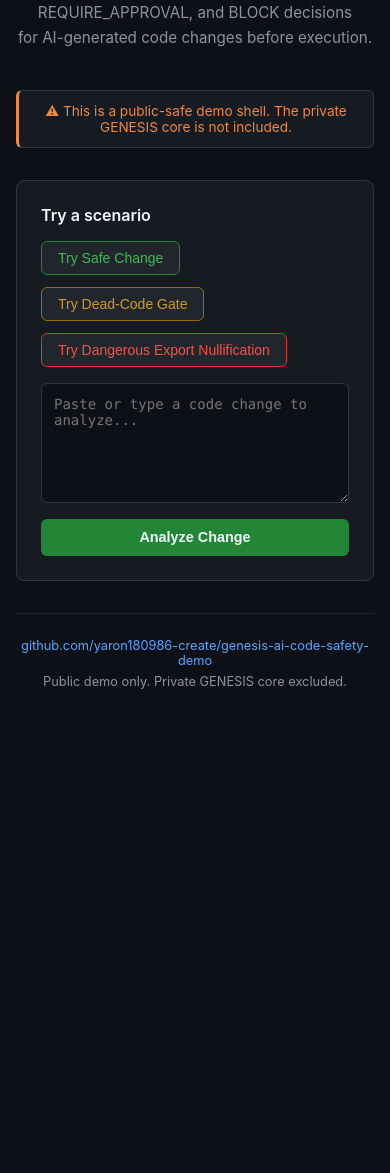
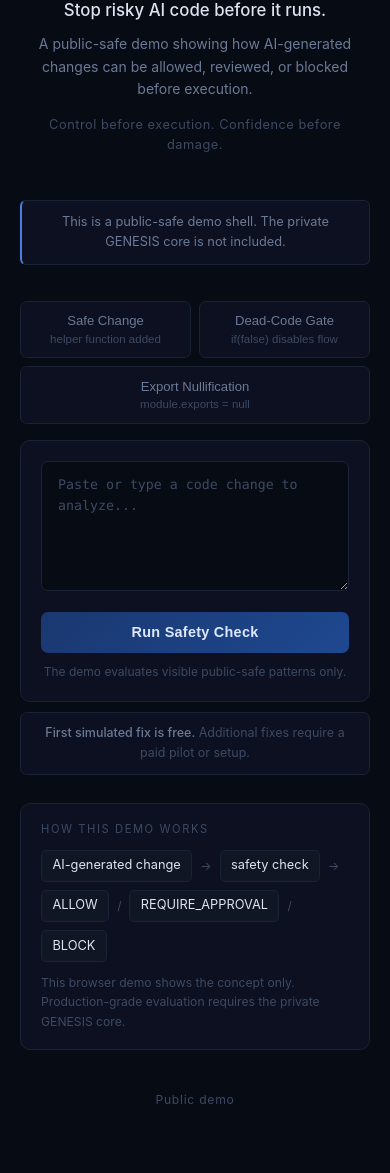
Before and after one commit to yaron180986-create/genesis-ai-code-safety-demo, a website: page index.html in a window 390 px wide. Shown: the part 131-1304 px from the top of the page. Before the commit the page ends 852 px from the top, so only its background shows below. Drawn offline with Linux system fonts and the light colour scheme.

Commit message:
feat(genesis): upgrade public demo UI psychology 99.2
- redesign browser demo with more premium psychological UI
- reduce traffic-light feel and improve trust/control language
- add clear public demo business boundary
- keep private GENESIS core excluded

```diff
--- a/index.html
+++ b/index.html
@@ -7,267 +7,447 @@
   <style>
     *, *::before, *::after { box-sizing: border-box; margin: 0; padding: 0; }
 
+    :root {
+      --bg:           #070b14;
+      --surface:      #0c1020;
+      --surface-2:    #101624;
+      --border:       #1a2236;
+      --border-hover: #28344f;
+      --text-1:       #dde4f0;
+      --text-2:       #6b7a96;
+      --text-3:       #3d4a63;
+      --accent:       #4a7fe0;
+      --accent-dim:   rgba(74, 127, 224, 0.12);
+
+      --allow-border: #2a5c3c;
+      --allow-bg:     rgba(42, 92, 60, 0.07);
+      --allow-label:  #4ade80;
+      --allow-badge:  #166534;
+
+      --block-border: #7a2020;
+      --block-bg:     rgba(122, 32, 32, 0.07);
+      --block-label:  #f87171;
+      --block-badge:  #7f1d1d;
+
+      --review-border:#6b5010;
+      --review-bg:    rgba(107, 80, 16, 0.07);
+      --review-label: #fbbf24;
+      --review-badge: #78350f;
+    }
+
+    html { scroll-behavior: smooth; }
+
     body {
-      background: #0d1117;
-      color: #e6edf3;
+      background: var(--bg);
+      color: var(--text-1);
       font-family: -apple-system, BlinkMacSystemFont, "Segoe UI", Helvetica, Arial, sans-serif;
       min-height: 100vh;
-      padding: 2rem 1rem;
+      padding: 3rem 1.25rem 4rem;
+      line-height: 1.6;
     }
 
+    /* ── Layout ── */
     .container {
-      max-width: 720px;
+      max-width: 680px;
       margin: 0 auto;
     }
 
-    /* Header */
+    /* ── Header ── */
     .header {
       text-align: center;
-      margin-bottom: 2.5rem;
-    }
-    .header h1 {
-      font-size: 1.75rem;
-      font-weight: 700;
-      color: #f0f6fc;
-      margin-bottom: 0.5rem;
-    }
-    .header p {
-      color: #8b949e;
-      font-size: 0.95rem;
-      line-height: 1.6;
+      margin-bottom: 2.75rem;
     }
 
-    /* Warning banner */
-    .warning {
-      background: #161b22;
-      border: 1px solid #30363d;
-      border-left: 3px solid #f0883e;
-      border-radius: 6px;
-      padding: 0.75rem 1rem;
-      font-size: 0.85rem;
-      color: #f0883e;
-      margin-bottom: 2rem;
-      text-align: center;
+    .header .eyebrow {
+      font-size: 0.7rem;
+      font-weight: 600;
+      letter-spacing: 0.18em;
+      text-transform: uppercase;
+      color: var(--accent);
+      margin-bottom: 1.1rem;
     }
 
-    /* Card */
-    .card {
-      background: #161b22;
-      border: 1px solid #30363d;
-      border-radius: 8px;
-      padding: 1.5rem;
-      margin-bottom: 1.5rem;
-    }
-    .card h2 {
-      font-size: 1rem;
-      font-weight: 600;
-      color: #f0f6fc;
-      margin-bottom: 1rem;
+    .header h1 {
+      font-size: clamp(1.6rem, 4vw, 2.15rem);
+      font-weight: 700;
+      color: #eef2fc;
+      letter-spacing: -0.02em;
+      margin-bottom: 0.85rem;
+      line-height: 1.2;
     }
 
-    /* Preset buttons */
-    .presets {
+    .header .slogan {
+      font-size: 1.05rem;
+      font-weight: 500;
+      color: var(--text-1);
+      margin-bottom: 0.6rem;
+    }
+
+    .header .sub {
+      font-size: 0.875rem;
+      color: var(--text-2);
+      max-width: 480px;
+      margin: 0 auto 0.9rem;
+    }
+
+    .header .trust-line {
+      font-size: 0.8rem;
+      color: var(--text-3);
+      letter-spacing: 0.04em;
+    }
+
+    /* ── Warning banner ── */
+    .notice {
+      background: var(--surface);
+      border: 1px solid var(--border);
+      border-left: 2px solid #4a7fe0;
+      border-radius: 6px;
+      padding: 0.7rem 1rem;
+      font-size: 0.8rem;
+      color: var(--text-2);
+      text-align: center;
+      margin-bottom: 2.25rem;
+    }
+
+    /* ── Scenario selector ── */
+    .scenarios {
       display: flex;
+      gap: 0.5rem;
+      margin-bottom: 1rem;
       flex-wrap: wrap;
-      gap: 0.75rem;
-      margin-bottom: 0;
     }
-    .preset-btn {
-      padding: 0.5rem 1rem;
-      border-radius: 6px;
-      border: 1px solid #30363d;
-      background: #21262d;
-      color: #e6edf3;
-      font-size: 0.875rem;
+
+    .scenario-pill {
+      flex: 1;
+      min-width: 150px;
+      padding: 0.65rem 0.85rem;
+      background: var(--surface);
+      border: 1px solid var(--border);
+      border-radius: 7px;
+      color: var(--text-2);
+      font-size: 0.82rem;
+      font-weight: 500;
       cursor: pointer;
-      transition: background 0.15s, border-color 0.15s;
+      text-align: center;
+      transition: background 0.18s, border-color 0.18s, color 0.18s;
+      line-height: 1.3;
     }
-    .preset-btn:hover { background: #30363d; border-color: #8b949e; }
-    .preset-btn.safe   { border-color: #238636; color: #3fb950; }
-    .preset-btn.safe:hover   { background: #0d2114; border-color: #3fb950; }
-    .preset-btn.danger { border-color: #da3633; color: #f85149; }
-    .preset-btn.danger:hover { background: #2d1317; border-color: #f85149; }
-    .preset-btn.warn   { border-color: #9e6a03; color: #d29922; }
-    .preset-btn.warn:hover   { background: #272115; border-color: #d29922; }
+    .scenario-pill:hover {
+      background: var(--surface-2);
+      border-color: var(--border-hover);
+      color: var(--text-1);
+    }
+    .scenario-pill.active {
+      background: var(--accent-dim);
+      border-color: var(--accent);
+      color: var(--text-1);
+    }
+    .scenario-pill .pill-label {
+      display: block;
+      font-size: 0.72rem;
+      color: var(--text-3);
+      margin-top: 0.15rem;
+    }
 
-    /* Textarea */
+    /* ── Input card ── */
+    .input-card {
+      background: var(--surface);
+      border: 1px solid var(--border);
+      border-radius: 10px;
+      padding: 1.25rem;
+      margin-bottom: 0.6rem;
+    }
+
     textarea {
       width: 100%;
-      min-height: 120px;
-      background: #0d1117;
-      border: 1px solid #30363d;
-      border-radius: 6px;
-      color: #e6edf3;
+      min-height: 130px;
+      background: var(--bg);
+      border: 1px solid var(--border);
+      border-radius: 7px;
+      color: var(--text-1);
       font-family: "SFMono-Regular", Consolas, "Liberation Mono", Menlo, monospace;
-      font-size: 0.875rem;
-      padding: 0.75rem;
+      font-size: 0.83rem;
+      padding: 0.85rem 1rem;
       resize: vertical;
       outline: none;
-      transition: border-color 0.15s;
-      margin-top: 1rem;
+      transition: border-color 0.18s;
+      margin-bottom: 0.85rem;
+      line-height: 1.55;
     }
-    textarea:focus { border-color: #58a6ff; }
+    textarea:focus { border-color: var(--accent); }
+    textarea::placeholder { color: var(--text-3); }
 
-    /* Analyze button */
-    .analyze-btn {
+    .cta-btn {
       display: block;
       width: 100%;
-      margin-top: 0.75rem;
-      padding: 0.65rem 1rem;
-      border-radius: 6px;
+      padding: 0.78rem 1rem;
+      border-radius: 7px;
       border: none;
-      background: #238636;
-      color: #f0f6fc;
+      background: #1a3870;
+      background: linear-gradient(135deg, #1a3870 0%, #1e4890 100%);
+      color: #dde8ff;
       font-size: 0.9rem;
       font-weight: 600;
+      letter-spacing: 0.02em;
       cursor: pointer;
-      transition: background 0.15s;
+      transition: filter 0.18s, transform 0.12s;
     }
-    .analyze-btn:hover { background: #2ea043; }
+    .cta-btn:hover {
+      filter: brightness(1.15);
+      transform: translateY(-1px);
+    }
+    .cta-btn:active { transform: translateY(0); }
 
-    /* Result panel */
+    .cta-note {
+      margin-top: 0.6rem;
+      text-align: center;
+      font-size: 0.75rem;
+      color: var(--text-3);
+    }
+
+    /* ── Business boundary ── */
+    .boundary {
+      background: var(--surface);
+      border: 1px solid var(--border);
+      border-radius: 7px;
+      padding: 0.65rem 1rem;
+      font-size: 0.78rem;
+      color: var(--text-3);
+      text-align: center;
+      margin-bottom: 1.75rem;
+    }
+    .boundary strong { color: var(--text-2); font-weight: 500; }
+
+    /* ── Result panel ── */
     .result {
+      background: var(--surface);
+      border: 1px solid var(--border);
+      border-radius: 10px;
+      margin-bottom: 1.75rem;
+      overflow: hidden;
+      opacity: 0;
+      transform: translateY(6px);
+      transition: opacity 0.25s, transform 0.25s;
+      pointer-events: none;
       display: none;
-      border-radius: 8px;
-      border: 1px solid #30363d;
-      overflow: hidden;
-      margin-bottom: 1.5rem;
     }
-    .result.visible { display: block; }
+    .result.visible {
+      display: block;
+      opacity: 1;
+      transform: translateY(0);
+      pointer-events: auto;
+    }
 
-    .result-header {
+    .result-top {
+      padding: 1rem 1.25rem 0.85rem;
+      border-bottom: 1px solid var(--border);
       display: flex;
       align-items: center;
       gap: 0.75rem;
-      padding: 1rem 1.25rem;
     }
-    .result-header.allow  { background: #0d2114; border-bottom: 1px solid #238636; }
-    .result-header.block  { background: #2d1317; border-bottom: 1px solid #da3633; }
-    .result-header.review { background: #272115; border-bottom: 1px solid #9e6a03; }
+    .result-top.allow  { background: var(--allow-bg);  border-bottom-color: var(--allow-border); }
+    .result-top.block  { background: var(--block-bg);  border-bottom-color: var(--block-border); }
+    .result-top.review { background: var(--review-bg); border-bottom-color: var(--review-border); }
 
-    .badge {
-      font-size: 0.8rem;
+    .verdict-badge {
+      font-size: 0.68rem;
       font-weight: 700;
-      letter-spacing: 0.05em;
-      padding: 0.2rem 0.6rem;
+      letter-spacing: 0.12em;
+      text-transform: uppercase;
+      padding: 0.22rem 0.55rem;
       border-radius: 4px;
+      flex-shrink: 0;
     }
-    .badge.allow  { background: #238636; color: #f0f6fc; }
-    .badge.block  { background: #da3633; color: #f0f6fc; }
-    .badge.review { background: #9e6a03; color: #f0f6fc; }
+    .verdict-badge.allow  { background: var(--allow-badge);  color: #bbf7d0; }
+    .verdict-badge.block  { background: var(--block-badge);  color: #fecaca; }
+    .verdict-badge.review { background: var(--review-badge); color: #fef3c7; }
 
-    .result-header .decision-label {
-      font-size: 1rem;
+    .verdict-title {
+      font-size: 0.92rem;
       font-weight: 600;
-      color: #f0f6fc;
+      color: var(--text-1);
     }
 
     .result-body {
-      background: #161b22;
-      padding: 1rem 1.25rem;
+      padding: 0.9rem 1.25rem;
     }
     .result-row {
       display: flex;
-      gap: 0.5rem;
-      font-size: 0.875rem;
+      gap: 1rem;
+      font-size: 0.845rem;
       margin-bottom: 0.5rem;
       line-height: 1.5;
     }
     .result-row:last-child { margin-bottom: 0; }
-    .result-label {
-      color: #8b949e;
-      min-width: 80px;
+    .row-key {
+      color: var(--text-3);
+      min-width: 72px;
       flex-shrink: 0;
+      font-size: 0.78rem;
+      text-transform: uppercase;
+      letter-spacing: 0.07em;
+      padding-top: 0.1rem;
     }
-    .result-value { color: #e6edf3; }
-    .risk-critical { color: #f85149; font-weight: 600; }
-    .risk-elevated { color: #d29922; font-weight: 600; }
-    .risk-low      { color: #3fb950; font-weight: 600; }
+    .row-val { color: var(--text-2); }
+    .risk-critical { color: var(--block-label);  font-weight: 600; }
+    .risk-elevated { color: var(--review-label); font-weight: 600; }
+    .risk-low      { color: var(--allow-label);  font-weight: 600; }
 
-    /* Footer */
+    /* ── How it works ── */
+    .how {
+      background: var(--surface);
+      border: 1px solid var(--border);
+      border-radius: 10px;
+      padding: 1.1rem 1.25rem;
+      margin-bottom: 2.5rem;
+    }
+    .how-title {
+      font-size: 0.7rem;
+      text-transform: uppercase;
+      letter-spacing: 0.14em;
+      color: var(--text-3);
+      margin-bottom: 0.65rem;
+    }
+    .how-flow {
+      display: flex;
+      align-items: center;
+      gap: 0.5rem;
+      flex-wrap: wrap;
+      font-size: 0.82rem;
+      color: var(--text-2);
+    }
+    .how-step {
+      background: var(--surface-2);
+      border: 1px solid var(--border);
+      border-radius: 5px;
+      padding: 0.3rem 0.65rem;
+      color: var(--text-1);
+      font-size: 0.8rem;
+    }
+    .how-arrow { color: var(--text-3); font-size: 0.75rem; }
+    .how-note {
+      margin-top: 0.7rem;
+      font-size: 0.76rem;
+      color: var(--text-3);
+    }
+
+    /* ── Footer ── */
     .footer {
       text-align: center;
-      font-size: 0.8rem;
-      color: #8b949e;
-      margin-top: 2rem;
-      padding-top: 1.5rem;
-      border-top: 1px solid #21262d;
+      font-size: 0.76rem;
+      color: var(--text-3);
+      letter-spacing: 0.06em;
     }
-    .footer a {
-      color: #58a6ff;
-      text-decoration: none;
-    }
-    .footer a:hover { text-decoration: underline; }
-    .footer p + p { margin-top: 0.4rem; }
   </style>
 </head>
 <body>
 <div class="container">
 
-    <div class="header">
-      <h1>GENESIS AI Code Safety Gate</h1>
-      <p>Try a public-safe demo — see ALLOW, REQUIRE_APPROVAL, and BLOCK decisions<br>
-         for AI-generated code changes before execution.</p>
+  <!-- Header -->
+  <header class="header">
+    <p class="eyebrow">GENESIS</p>
+    <h1>AI Code Safety Gate</h1>
+    <p class="slogan">Stop risky AI code before it runs.</p>
+    <p class="sub">
+      A public-safe demo showing how AI-generated changes can be allowed,
+      reviewed, or blocked before execution.
+    </p>
+    <p class="trust-line">Control before execution. Confidence before damage.</p>
+  </header>
+
+  <!-- Warning -->
+  <div class="notice">
+    This is a public-safe demo shell. The private GENESIS core is not included.
   </div>
 
-    <div class="warning">
-      ⚠ This is a public-safe demo shell. The private GENESIS core is not included.
+  <!-- Scenario selector -->
+  <div class="scenarios">
+    <button class="scenario-pill" id="pill-safe"     onclick="loadPreset('safe')">
+      Safe Change
+      <span class="pill-label">helper function added</span>
+    </button>
+    <button class="scenario-pill" id="pill-deadcode" onclick="loadPreset('deadcode')">
+      Dead-Code Gate
+      <span class="pill-label">if(false) disables flow</span>
+    </button>
+    <button class="scenario-pill" id="pill-danger"   onclick="loadPreset('danger')">
+      Export Nullification
+      <span class="pill-label">module.exports = null</span>
+    </button>
   </div>
 
-    <!-- Result panel (shown after analysis) -->
+  <!-- Input -->
+  <div class="input-card">
+    <textarea id="input" placeholder="Paste or type a code change to analyze..."></textarea>
+    <button class="cta-btn" onclick="analyze()">Run Safety Check</button>
+    <p class="cta-note">The demo evaluates visible public-safe patterns only.</p>
+  </div>
+
+  <!-- Business boundary -->
+  <div class="boundary">
+    <strong>First simulated fix is free.</strong>
+    Additional fixes require a paid pilot or setup.
+  </div>
+
+  <!-- Result -->
   <div class="result" id="result">
-      <div class="result-header" id="result-header">
-        <span class="badge" id="result-badge"></span>
-        <span class="decision-label" id="result-decision-label"></span>
+    <div class="result-top" id="result-top">
+      <span class="verdict-badge" id="result-badge"></span>
+      <span class="verdict-title" id="result-title"></span>
     </div>
     <div class="result-body">
       <div class="result-row">
-          <span class="result-label">Risk level</span>
-          <span class="result-value" id="result-risk"></span>
+        <span class="row-key">Risk</span>
+        <span class="row-val" id="result-risk"></span>
       </div>
       <div class="result-row">
-          <span class="result-label">Reason</span>
-          <span class="result-value" id="result-reason"></span>
+        <span class="row-key">Reason</span>
+        <span class="row-val" id="result-reason"></span>
       </div>
       <div class="result-row">
-          <span class="result-label">Action</span>
-          <span class="result-value" id="result-action"></span>
+        <span class="row-key">Action</span>
+        <span class="row-val" id="result-action"></span>
       </div>
     </div>
   </div>
 
-    <!-- Input card -->
-    <div class="card">
-      <h2>Try a scenario</h2>
-      <div class="presets">
-        <button class="preset-btn safe" onclick="loadPreset('safe')">Try Safe Change</button>
-        <button class="preset-btn warn" onclick="loadPreset('deadcode')">Try Dead-Code Gate</button>
-        <button class="preset-btn danger" onclick="loadPreset('danger')">Try Dangerous Export Nullification</button>
+  <!-- How it works -->
+  <div class="how">
+    <p class="how-title">How this demo works</p>
+    <div class="how-flow">
+      <span class="how-step">AI-generated change</span>
+      <span class="how-arrow">→</span>
+      <span class="how-step">safety check</span>
+      <span class="how-arrow">→</span>
+      <span class="how-step">ALLOW</span>
+      <span class="how-arrow">/</span>
+      <span class="how-step">REQUIRE_APPROVAL</span>
+      <span class="how-arrow">/</span>
+      <span class="how-step">BLOCK</span>
     </div>
-      <textarea id="input" placeholder="Paste or type a code change to analyze..."></textarea>
-      <button class="analyze-btn" onclick="analyze()">Analyze Change</button>
+    <p class="how-note">
+      This browser demo shows the concept only.
+      Production-grade evaluation requires the private GENESIS core.
+    </p>
   </div>
 
-    <div class="footer">
-      <p>
-        <a href="https://github.com/yaron180986-create/genesis-ai-code-safety-demo" target="_blank" rel="noopener">
-          github.com/yaron180986-create/genesis-ai-code-safety-demo
-        </a>
-      </p>
-      <p>Public demo only. Private GENESIS core excluded.</p>
-    </div>
+  <!-- Footer -->
+  <footer class="footer">Public demo</footer>
 
 </div>
-
 <script>
   const PRESETS = {
-      safe: "// Safe helper addition\nfunction formatDate(date) {\n  return date.toISOString().split('T')[0];\n}",
+    safe:     "// Safe helper addition\nfunction formatDate(date) {\n  return date.toISOString().split('T')[0];\n}",
     deadcode: "// Dead-code gate on critical payment flow\nif (false) {\n  processPayment(order);\n}",
-      danger: "// Critical export nullification\nmodule.exports = null;"
+    danger:   "// Critical export nullification\nmodule.exports = null;"
   };
+
+  const pillIds = { safe: 'pill-safe', deadcode: 'pill-deadcode', danger: 'pill-danger' };
 
   function loadPreset(key) {
     document.getElementById('input').value = PRESETS[key];
+    Object.values(pillIds).forEach(id => document.getElementById(id).classList.remove('active'));
+    document.getElementById(pillIds[key]).classList.add('active');
     analyze();
   }
 
@@ -275,50 +455,59 @@
     const input = document.getElementById('input').value.trim();
     if (!input) return;
 
-      let decision, risk, reason, action, cls;
+    let decision, riskClass, riskText, reason, action, stateClass;
 
     if (/module\.exports\s*=\s*null/.test(input)) {
-        decision = 'BLOCK';
-        cls      = 'block';
-        risk     = 'CRITICAL';
-        reason   = 'Detected module.exports = null — critical export nullification.';
-        action   = 'Change blocked before execution.';
+      decision   = 'BLOCK';
+      stateClass = 'block';
+      riskClass  = 'risk-critical';
+      riskText   = 'CRITICAL';
+      reason     = 'Detected module.exports = null — critical export nullification.';
+      action     = 'Change blocked before execution.';
     } else if (/if\s*\(\s*false\s*\)/.test(input)) {
-        decision = 'REQUIRE_APPROVAL';
-        cls      = 'review';
-        risk     = 'ELEVATED';
-        reason   = 'Detected dead-code gate pattern — if(false) disables critical flow.';
-        action   = 'Change queued for human review.';
+      decision   = 'REQUIRE_APPROVAL';
+      stateClass = 'review';
+      riskClass  = 'risk-elevated';
+      riskText   = 'ELEVATED';
+      reason     = 'Detected dead-code gate pattern — if(false) disables critical flow.';
+      action     = 'Change queued for human review.';
     } else {
-        decision = 'ALLOW';
-        cls      = 'allow';
-        risk     = 'LOW';
-        reason   = 'No high-risk public demo patterns detected.';
-        action   = 'Change cleared for execution.';
+      decision   = 'ALLOW';
+      stateClass = 'allow';
+      riskClass  = 'risk-low';
+      riskText   = 'LOW';
+      reason     = 'No high-risk public demo patterns detected.';
+      action     = 'Change cleared for execution.';
     }
 
-      const riskClass = { CRITICAL: 'risk-critical', ELEVATED: 'risk-elevated', LOW: 'risk-low' }[risk];
+    const TITLES = {
+      ALLOW:            'Change passed safety check',
+      BLOCK:            'Change blocked before execution',
+      REQUIRE_APPROVAL: 'Human sign-off required before execution'
+    };
 
-      const header = document.getElementById('result-header');
-      header.className = 'result-header ' + cls;
+    const top = document.getElementById('result-top');
+    top.className = 'result-top ' + stateClass;
 
     const badge = document.getElementById('result-badge');
-      badge.className = 'badge ' + cls;
+    badge.className = 'verdict-badge ' + stateClass;
     badge.textContent = decision;
 
-      document.getElementById('result-decision-label').textContent =
-        { ALLOW: 'Change passed safety check', BLOCK: 'Change blocked before execution', REQUIRE_APPROVAL: 'Human sign-off required' }[decision];
+    document.getElementById('result-title').textContent  = TITLES[decision];
 
     const riskEl = document.getElementById('result-risk');
-      riskEl.className = 'result-value ' + riskClass;
-      riskEl.textContent = risk;
+    riskEl.className = 'row-val ' + riskClass;
+    riskEl.textContent = riskText;
 
     document.getElementById('result-reason').textContent = reason;
     document.getElementById('result-action').textContent = action;
 
-      const resultEl = document.getElementById('result');
-      resultEl.classList.add('visible');
-      resultEl.scrollIntoView({ behavior: 'smooth', block: 'nearest' });
+    const panel = document.getElementById('result');
+    panel.style.display = 'block';
+    // Force reflow for transition
+    panel.getBoundingClientRect();
+    panel.classList.add('visible');
+    panel.scrollIntoView({ behavior: 'smooth', block: 'nearest' });
   }
 </script>
 </body>
```
Also changed, not shown: docs/ui-polish-qa-99-2.md (added, +83 -0 lines), README.md. Lines whose indentation alone changed are shown as unchanged.
